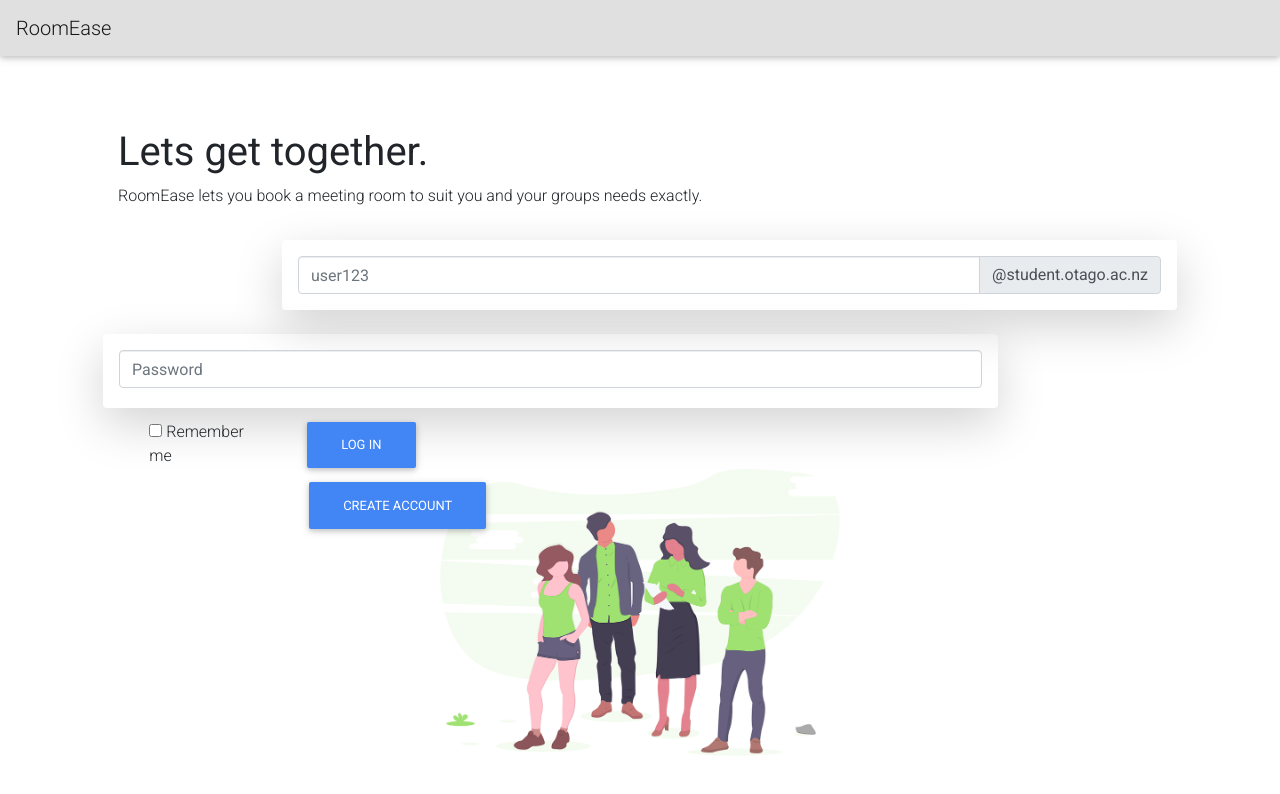
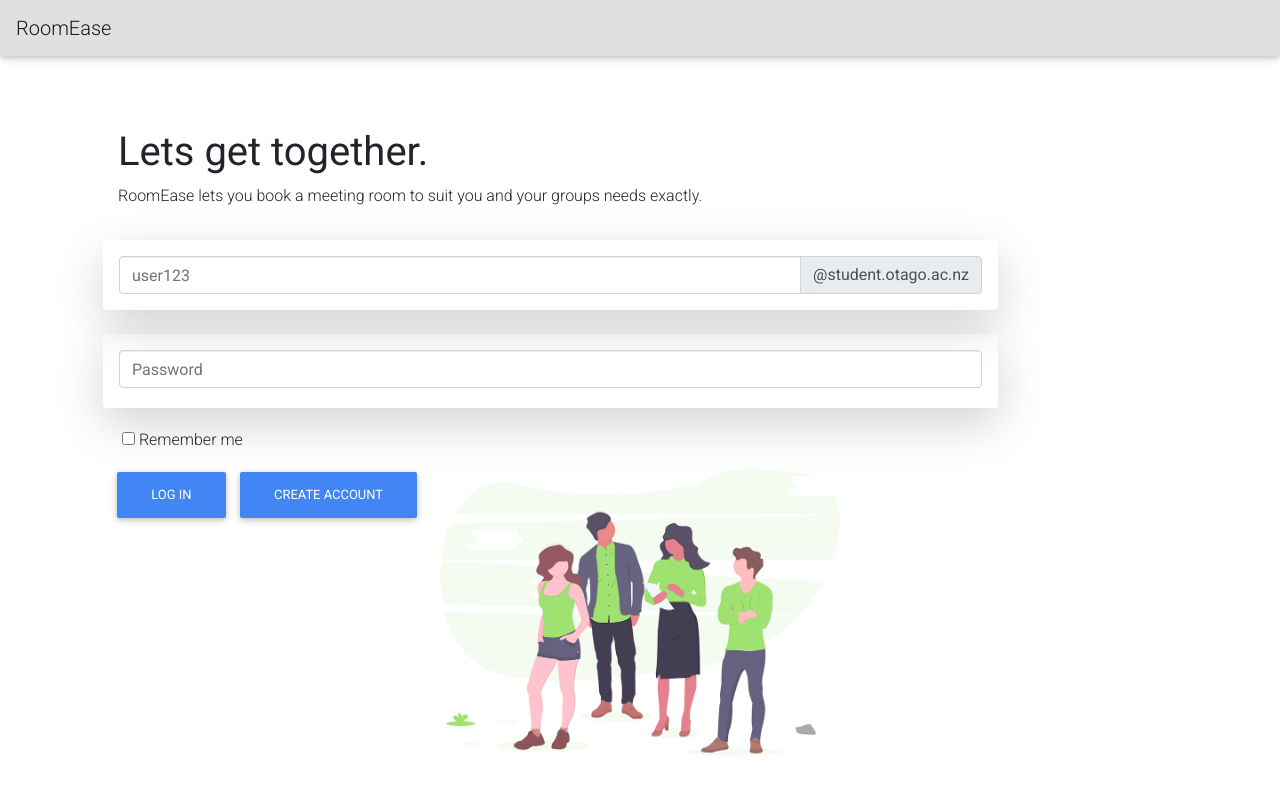
Before and after one commit to bradwindy/OneRoom, a React (Create React App) app in the folder app/: page /login in a window 1280 px wide. Shown: the top 794 px of the page. Built offline with nearby package versions, Linux system fonts and the light colour scheme.

Commit message:
Fixed login alignment.

```diff
--- a/app/src/components/Login.jsx
+++ b/app/src/components/Login.jsx
@@ -1,8 +1,8 @@
-import React, { Component } from "react";
+import React, {Component} from "react";
 import axios from "axios";
 import FormValidator from "./FormValidator";
 import setAuthorizationToken from "../utils/setAuthorizationToken";
-import { Redirect } from "react-router-dom";
+import {Redirect} from "react-router-dom";
 import Background from "../images/background_one.png";
 
 // DOM purify to be used in this file
@@ -70,7 +70,7 @@ class Login extends Component {
         const input = event.target;
         const value = input.type === "checkbox" ? input.checked : input.value;
 
-    this.setState({ [input.name]: value });
+        this.setState({[input.name]: value});
     };
 
     // handleClearForm(event) {
@@ -93,7 +93,7 @@ class Login extends Component {
             password: this.state.password
         };
 
-    const { email, password, checkbox } = this.state;
+        const {email, password, checkbox} = this.state;
 
         localStorage.setItem("email", checkbox ? email : "");
         localStorage.setItem("password", checkbox ? password : "");
@@ -102,7 +102,7 @@ class Login extends Component {
         // Calling a validator to validate state on submit
         const validation = this.validator.validate(this.state);
         // setting validation within state
-    this.setState({ validation });
+        this.setState({validation});
         // Letting the validator know in the future if we have submitted this form before
         this.submitted = true;
 
@@ -119,7 +119,7 @@ class Login extends Component {
                     localStorage.setItem("jwtToken", token); // set jwt in localStorage
                     setAuthorizationToken(token);
 
-          this.setState({ redirect: true });
+                    this.setState({redirect: true});
                 })
                 .catch(error => {
                     if (error.response.status === 401) {
@@ -135,8 +135,8 @@ class Login extends Component {
         const checkbox = localStorage.getItem("checkbox") === "true";
         const email = checkbox ? localStorage.getItem("email") : "";
         const password = checkbox ? localStorage.getItem("password") : "";
-    this.setState({ email, password, checkbox });
-    this.setState({ redirect: false });
+        this.setState({email, password, checkbox});
+        this.setState({redirect: false});
     };
 
     render() {
@@ -147,7 +147,7 @@ class Login extends Component {
         // noinspection HtmlUnknownTarget
 
         if (this.state.redirect) {
-      return <Redirect to={"/"} />;
+            return <Redirect to={"/"}/>;
         } else {
             return (
                 // log in page, below, validation.x.y are values from within validation object
@@ -175,10 +175,6 @@ class Login extends Component {
                             </div>
                         </div>
                         <div className="form-group row">
-              <label
-                htmlFor="inputEmail3"
-                className="col-sm-2 col-form-label"
-              />
                             <div className="col-sm-10 input-group shadow-lg p-3 mb-1 rounded ">
                                 <input
                                     type="text"
@@ -195,7 +191,7 @@ class Login extends Component {
                                     </span>
                                 </div>
                             </div>
-              <div className="col-sm-2" />
+
                             <div className="col-sm-10">
                                 <small id="" className="form-text text-danger pl-1">
                                     {validation.email.message}
@@ -204,7 +200,7 @@ class Login extends Component {
                         </div>
 
                         <div className="form-group row">
-              <div className="col-sm-10 shadow-lg p-3 mb-2 rounded">
+                            <div className="col-sm-10 shadow-lg p-3 rounded">
                                 <input
                                     type="password"
                                     className={validation.password.classText}
@@ -218,10 +214,10 @@ class Login extends Component {
                                     {validation.password.message}
                                 </small>
                             </div>
+                        </div>
 
                         <div className="form-group row m-0">
-                <div className="col-sm-2" />
-                <div className="col-sm-10 pl-3 mb-2 mt-1">
+                            <div className="col-sm-10 mb-2 p-0 pl-1 mt-1">
                                 <div className="checkbox">
                                     <label className="mb-0">
                                         <input
@@ -235,9 +231,9 @@ class Login extends Component {
                                 </div>
                             </div>
                         </div>
+
                         <div className="form-group row">
-                <div className="col-sm-2" />
-                <div className="col-sm-10 ml-3">
+                            <div className="col-sm-10 pl-2 mt-1">
                                 <button
                                     type="submit"
                                     className="btn btn-primary"
@@ -252,8 +248,6 @@ class Login extends Component {
 
                             </div>
                         </div>
-              </div>
-
                     </form>
                 </div>
             );
```
Lines whose indentation alone changed are shown as unchanged.
